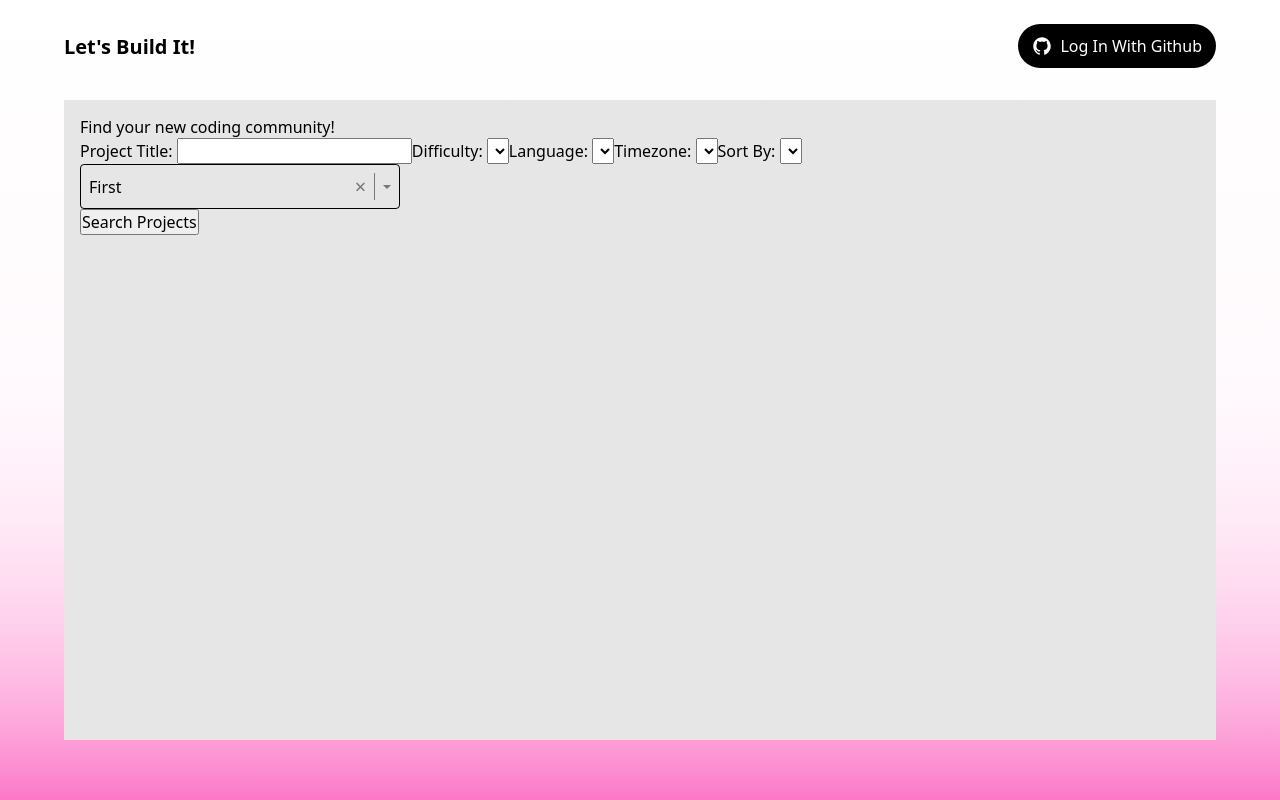
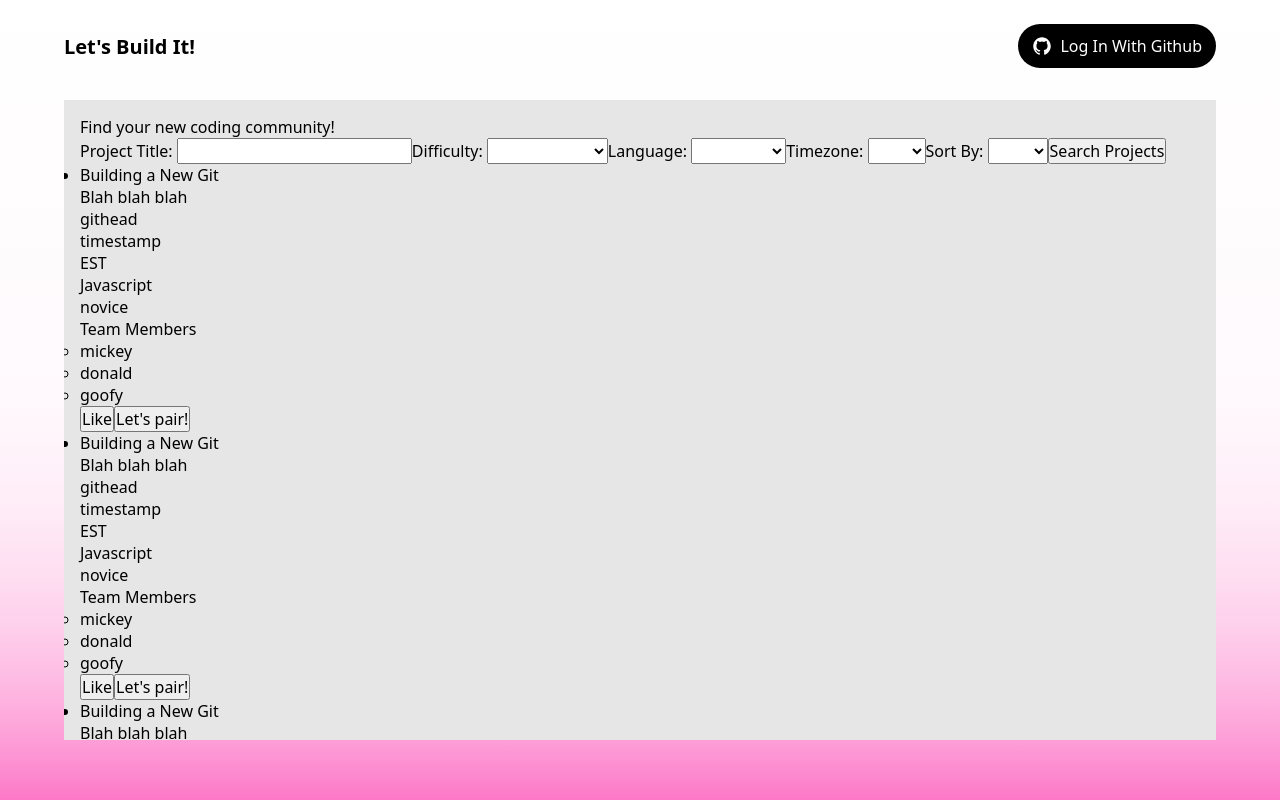
Before and after one commit to nicholasboyce/letsbuildit, a React (Vite) app in the folder client/: page /search in a window 1280 px wide. Built offline with nearby package versions, Linux system fonts and the light colour scheme.

Commit message:
feat: created handleSubmit fxn to parse and pass values to usePostSearch

```diff
--- a/client/src/pages/Feed/utils/posts.json
+++ b/client/src/pages/Feed/utils/posts.json
@@ -4,6 +4,10 @@
         "title": "Building a New Git",
         "body": "Blah blah blah",
         "username": "githead",
+        "account": {
+            "username": "githead",
+            "timezone": "EST"
+        },
         "status": true,
         "created_at": "timestamp",
         "difficulty": "novice",
@@ -30,6 +34,70 @@
         "title": "Building a New Git",
         "body": "Blah blah blah",
         "username": "githead",
+        "account": {
+            "username": "githead",
+            "timezone": "EST"
+        },
+        "status": true,
+        "created_at": "timestamp",
+        "difficulty": "novice",
+        "language": "Javascript",
+        "upvotes": 12,
+        "repo_link": "https://github.com/nicholasboyce/letsbuildit",
+        "team_members": [
+            {
+                "username": "mickey",
+                "manager": true
+            },
+            {
+                "username": "donald",
+                "manager": false
+            },
+            {
+                "username": "goofy",
+                "manager": false
+            }
+        ]
+    },
+    {
+        "id": 3,
+        "title": "Building a New Git",
+        "body": "Blah blah blah",
+        "username": "githead",
+        "account": {
+            "username": "githead",
+            "timezone": "EST"
+        },
+        "status": true,
+        "created_at": "timestamp",
+        "difficulty": "novice",
+        "language": "Javascript",
+        "upvotes": 12,
+        "repo_link": "https://github.com/nicholasboyce/letsbuildit",
+        "team_members": [
+            {
+                "username": "mickey",
+                "manager": true
+            },
+            {
+                "username": "donald",
+                "manager": false
+            },
+            {
+                "username": "goofy",
+                "manager": false
+            }
+        ]
+    },
+    {
+        "id": 4,
+        "title": "Building a New Git",
+        "body": "Blah blah blah",
+        "username": "githead",
+        "account": {
+            "username": "githead",
+            "timezone": "EST"
+        },
         "status": true,
         "created_at": "timestamp",
         "difficulty": "novice",
--- a/client/src/pages/Feed/utils/usePostSearch.ts
+++ b/client/src/pages/Feed/utils/usePostSearch.ts
@@ -10,9 +10,10 @@ export const usePostSearch = (params: URLSearchParams) => {
 
     // const base = new URL('./posts.json');
     // const url = `${base}${params.toString()}`;
-    // const request = new Request(url, {
-    //     method: "GET"
-    // });
+    const url = `localhost:3000/search?${params.toString()}`;
+    const request = new Request(url, {
+        method: "GET"
+    });
 
     // useEffect(() => {
     //     fetch(request, { signal })
@@ -27,5 +28,9 @@ export const usePostSearch = (params: URLSearchParams) => {
     //         abortController.abort();
     //     };
     // }, [request, signal]);
+
+    useEffect(() => {
+        console.log(request);
+    }, [params]);
     return posts;
 };
--- a/client/src/pages/Search/index.tsx
+++ b/client/src/pages/Search/index.tsx
@@ -1,19 +1,37 @@
 import styles from './SearchPage.module.css';
 import { PageHeader } from '../../components';
-import { Select } from './components';
-import { useState } from 'react';
-import { SelectOption } from './components/Select';
+import { useSearchParams } from "react-router-dom";
+import { usePostSearch } from '../Feed/utils/usePostSearch';
+import { FormEvent } from 'react';
+import { z } from 'zod';
 
-const testOptions : SelectOption[] = [
-    { label: 'First', value: 1 },
-    { label: 'Second', value: 2 },
-    { label: 'Third', value: 3 },
-    { label: 'Fourth', value: 4 },
-    { label: 'Fifth', value: 5 },
-];
 
 export const SearchPage = () => {
-    const[value, setValue] = useState<typeof testOptions[0] | undefined>(testOptions[0]);
+
+    const [searchParams, setSearchParams] = useSearchParams();
+    const posts = usePostSearch(searchParams);
+
+    const FormSchema = z.object({
+        projectTitle: z.string(),
+        difficulty: z.string(),
+        language: z.string(),
+        timezone: z.string(),
+        sortOrder: z.string()
+    });
+
+    const handleSubmit = (e: FormEvent) => {
+        e.preventDefault();
+        const rawData = new FormData(e.currentTarget as HTMLFormElement);
+
+        const result = FormSchema.safeParse(Object.fromEntries(rawData.entries()));
+        if (!result.success) {
+            console.log(result.error);
+        } else {
+            const fullyParsed = new URLSearchParams(result.data);
+            setSearchParams(fullyParsed);
+        }
+    };
+
     return (
         <div tabIndex={0} className={`${styles["page-wrapper"]}`}>
             <div className={`${styles["page"]}`}>
@@ -21,19 +39,75 @@ export const SearchPage = () => {
                 <main className={styles["main-landmark"]}>
                     <h1 id='search-label'>Find your new coding community!</h1>
                     <search aria-labelledby='search-label'>
-                        <form id='main-content' aria-label='Project search'>
-                            <label htmlFor="project-search">Project Title: </label>
-                            <input type="search" name="project-search" id="project-search" />
+                        <form id='main-content' aria-label='Project search' onSubmit={handleSubmit}>
+                            <label htmlFor="project-title">Project Title: </label>
+                            <input type="search" name="projectTitle" id="project-title" />
                             <label htmlFor="difficulty">Difficulty: </label>
-                            <select name="difficulty" id="difficulty"></select>
+                            <select name="difficulty" id="difficulty">
+                                <option value=""></option>
+                                <option value="novice">Novice</option>
+                                <option value="intermediate">Intermediate</option>
+                                <option value="senior">Senior</option>
+                            </select>
                             <label htmlFor="language">Language: </label>
-                            <select name="language" id="language"></select>
+                            <select name="language" id="language" onChange={(e) => console.log(e.target.value)}>
+                                <option value=""></option>
+                                <option value="javascript">Javascript</option>
+                                <option value="java">Java</option>
+                                <option value="python">Python</option>
+                                <option value="go">Go</option>
+                                <option value="c++">C++</option>
+                            </select>
                             <label htmlFor="timezone">Timezone: </label>
-                            <select name="timezone" id="timezone"></select>
+                            <select name="timezone" id="timezone">
+                                <option value=""></option>
+                                <option value="est">EST</option>
+                                <option value="mst">MST</option>
+                                <option value="pt">PT</option>
+                                <option value="gmt">GMT</option>
+                            </select>
                             <label htmlFor="sortOrder">Sort By: </label>
-                            <select name="sortOrder" id="sortOrder"></select>
-                            <Select options={testOptions} value={value} onChange={o => setValue(o)} />
+                            <select name="sortOrder" id="sortOrder">
+                                <option value=""></option>
+                                <option value="new">New</option>
+                                <option value="likes">Likes</option>
+                            </select>
                             <button type='submit'>Search Projects</button>
+                            <output name="result">
+                                <ul className="posts">
+                                    {posts.map((post) => {
+                                        return (
+                                            <li key={post.id} className="post-item">
+                                                <article>
+                                                    <h2 className="post-title">{post.title}</h2>
+                                                    <p className="body">{post.body}</p>
+                                                    <div className="author-data">
+                                                        <p className="author">{post.account.username}</p>
+                                                        <p className="post-time">{post.created_at}</p>
+                                                    </div>
+                                                    <div className="project-data">
+                                                        <p className="timezone">{post.account.timezone}</p>
+                                                        <p className="language">{post.language}</p>
+                                                        <p className="difficulty">{post.difficulty}</p>
+                                                    </div>
+                                                    <aside>
+                                                        <h2>Team Members</h2>
+                                                        <ul className="members">
+                                                            {post.team_members.map((member) => {
+                                                                return (
+                                                                    <li className="member" key={member.username}>{member.username}</li>
+                                                                );
+                                                            })}
+                                                        </ul>
+                                                    </aside>
+                                                    <button className="like-button">Like</button>
+                                                    <button className="interested">Let's pair!</button>
+                                                </article>
+                                            </li>
+                                        )
+                                    })}
+                                </ul>
+                            </output>
                         </form>
                     </search>
                 </main>
```
Also changed, not shown: client/types/index.ts (+6 -1 lines).
